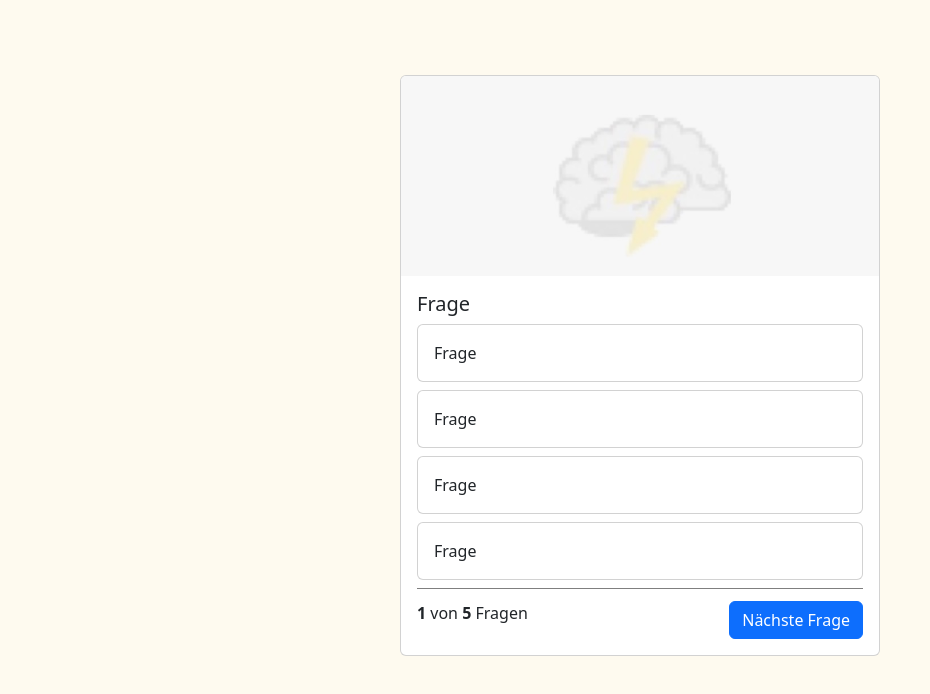
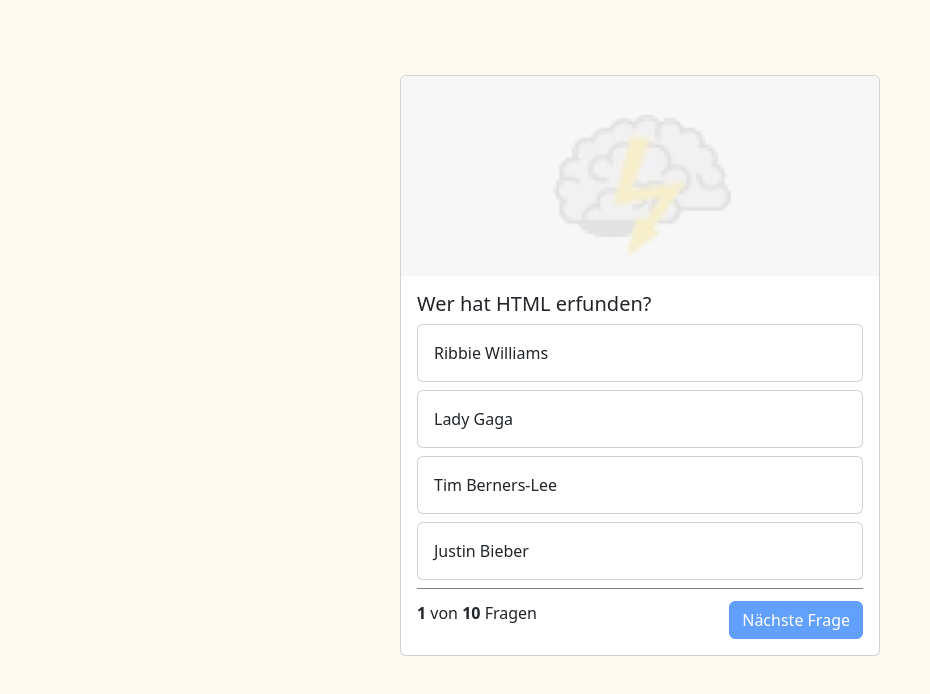
Before and after one commit to VadimMichel/QuizApp, a website: page index.html in a window 1280 px wide. Shown: the part 60-754 px from the top of the page, without its empty margins (0-930 px from the left). Drawn offline with nearby package versions, Linux system fonts and the light colour scheme.

Commit message:
render question, answer and display right aswer by onclick

```diff
--- a/index.html
+++ b/index.html
@@ -7,8 +7,9 @@
     <link rel="stylesheet" href="./node_modules/bootstrap/dist/css/bootstrap.min.css">
     <link rel="stylesheet" href="./style.css">
     <script src="./script.js"></script>
+    <script src="./scripts/db.js"></script>
 </head>
-<body>
+<body onload="init()">
     <nav class="navbar bg-body-tertiary">
         <div class="container-fluid">
           <span class="navbar-brand mb-0 h1">QuizApp</span>
@@ -18,30 +19,30 @@
         <div class="card quiz-card">
             <img src="./assets/img/brainbg.jpg" class="card-img-top" alt="Brain">
             <div class="card-body">
-                <h5 class="card-title">Frage</h5>
-                <div class="card mb-2">
-                    <div class="card-body">
-                      Frage
+                <h5 id="question" class="card-title"></h5>
+                <div class="card quiz-answer-card mb-2">
+                    <div onclick="answer(1)" id="answer1" class="card-body">
+
                     </div>
                 </div>
-                <div class="card mb-2">
-                    <div class="card-body">
-                      Frage
+                <div class="card quiz-answer-card mb-2">
+                    <div onclick="answer(2)" id="answer2" class="card-body">
+
                     </div>
                 </div>
-                <div class="card mb-2">
-                    <div class="card-body">
-                        Frage
+                <div class="card quiz-answer-card mb-2">
+                    <div onclick="answer(3)" id="answer3" class="card-body">
+
                     </div>
                 </div>
-                <div class="card mb-2">
-                    <div class="card-body">
-                      Frage
+                <div class="card quiz-answer-card mb-2">
+                    <div onclick="answer(4)" id="answer4" class="card-body">
+
                     </div>
                 </div>
                 <div class="question-footer">
-                    <span><b>1</b> von <b>5</b> Fragen</span>
-                    <button type="button" class="btn btn-primary">Nächste Frage</button>
+                    <span><b>1</b> von <b id="lastQuesttionAmount"></b> Fragen</span>
+                    <button type="button" class="btn btn-primary" id="nextButton" disabled>Nächste Frage</button>
                 </div>
             </div>
         </div>
--- a/script.js
+++ b/script.js
@@ -0,0 +1,42 @@
+function init(){
+    renderQuizCard();
+    renderQuestion();
+    renderAnswer()
+}
+
+function getElementId(id){
+    let elementIdRef = document.getElementById(id);
+    return elementIdRef
+}
+
+function renderQuizCard(){
+    let lastQuesttionAmountRef = getElementId("lastQuesttionAmount");
+    lastQuesttionAmountRef.innerHTML = "";
+    lastQuesttionAmountRef.innerHTML = questions.length + 1;
+}
+
+function renderQuestion(){
+    let questionRef = getElementId("question");
+    questionRef.innerHTML = "";
+    questionRef.innerHTML = questions[currentQuestion].question;
+}
+
+function renderAnswer(){
+    for (let indexRenderAnswer = 1; indexRenderAnswer < 5; indexRenderAnswer++) {
+        let answerRef = getElementId(`answer${indexRenderAnswer}`)
+        answerRef.innerHTML = "";
+        answerRef.innerHTML = questions[currentQuestion][`answer_${indexRenderAnswer}`];
+    }
+}
+
+function answer(selection){
+    let rightAnswer = questions[currentQuestion].right_answer;
+
+    if(selection == questions[currentQuestion].right_answer){
+        getElementId(`answer${rightAnswer}`).style.backgroundColor = "rgb(183,247,153)";
+    }else{
+        getElementId(`answer${selection}`).style.backgroundColor = "rgb(255,163,164)";
+        getElementId(`answer${rightAnswer}`).style.backgroundColor = "rgb(183,247,153)";
+    }
+    getElementId("nextButton").disabled = false;
+}
--- /dev/null
+++ b/scripts/db.js
@@ -0,0 +1,76 @@
+let questions = [
+    {
+        "question": "Wer hat HTML erfunden?",
+        "answer_1": "Ribbie Williams",
+        "answer_2": "Lady Gaga",
+        "answer_3": "Tim Berners-Lee",
+        "answer_4": "Justin Bieber",
+        "right_answer": 3
+    },
+    {
+        "question": "Was bedeutet HTML?",
+        "answer_1": "Hyper Text Markup Language",
+        "answer_2": "High Technology Markup Language",
+        "answer_3": "Hyperlink and Text Markup Language",
+        "answer_4": "Hyper Tool Markup Language",
+        "right_answer": 1
+    },
+    {
+        "question": "Welches Element definiert ein Absatz in HTML?",
+        "answer_1": "<p>",
+        "answer_2": "<a>",
+        "answer_3": "<div>",
+        "answer_4": "<span>",
+        "right_answer": 1
+    },
+    {
+        "question": "Wie fügt man ein Bild in HTML ein?",
+        "answer_1": "<image src='bild.jpg'>",
+        "answer_2": "<img src='bild.jpg'>",
+        "answer_3": "<picture src='bild.jpg'>",
+        "answer_4": "<pic src='bild.jpg'>",
+        "right_answer": 2
+    },
+    {
+        "question": "Welcher HTML-Tag wird verwendet, um Links zu erstellen?",
+        "answer_1": "<link>",
+        "answer_2": "<a>",
+        "answer_3": "<href>",
+        "answer_4": "<url>",
+        "right_answer": 2
+    },
+    {
+        "question": "Was ist der Zweck von <!DOCTYPE html>?",
+        "answer_1": "Um CSS einzufügen",
+        "answer_2": "Um den Dokumenttyp zu definieren",
+        "answer_3": "Um JavaScript hinzuzufügen",
+        "answer_4": "Um Meta-Informationen anzugeben",
+        "right_answer": 2
+    },
+    {
+        "question": "Welches Attribut wird verwendet, um eine CSS-Datei zu verlinken?",
+        "answer_1": "style",
+        "answer_2": "link",
+        "answer_3": "href",
+        "answer_4": "src",
+        "right_answer": 3
+    },
+    {
+        "question": "Welcher Tag wird verwendet, um eine ungeordnete Liste zu erstellen?",
+        "answer_1": "<ol>",
+        "answer_2": "<ul>",
+        "answer_3": "<list>",
+        "answer_4": "<items>",
+        "right_answer": 2
+    },
+    {
+        "question": "Wie kann man Kommentare in HTML hinzufügen?",
+        "answer_1": "// Dies ist ein Kommentar",
+        "answer_2": "<!-- Dies ist ein Kommentar -->",
+        "answer_3": "# Dies ist ein Kommentar",
+        "answer_4": "/* Dies ist ein Kommentar */",
+        "right_answer": 2
+    }
+];
+
+let currentQuestion = 0;
--- a/style.css
+++ b/style.css
@@ -27,3 +27,8 @@
     height: 200px;
     object-fit: cover;
 }
+
+.quiz-answer-card:hover{
+    cursor: pointer;
+    background-color: rgb(247,247,247);
+}
```
